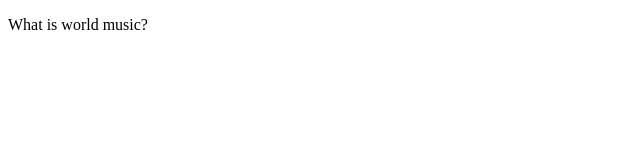
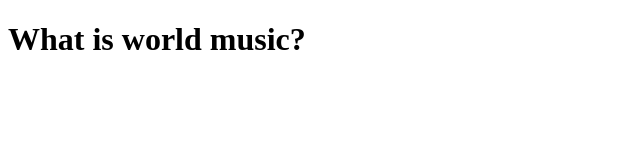
Before and after one commit to whatisworldmusic/website, a plain HTML site: page index.html in a window 1280 px wide. Shown: the whole page, without its empty margins (0-640 px from the left). Drawn offline with Linux system fonts and the light colour scheme.

Commit message:
Update index.html

```diff
--- a/index.html
+++ b/index.html
@@ -5,6 +5,7 @@
     <title>What is World Music?</title>
   </head>
   <body>
-    <p>What is world music?</p>
+    <h1>What is world music?</h1>
+    <script src="//rss.bloople.net/?url=https%3A%2F%2Ffeeds.acast.com%2Fpublic%2Fshows%2F5f2c09ad8c588b5a529cdf0e&showtitle=false&type=js"></script>
   </body>
 </html>
```
